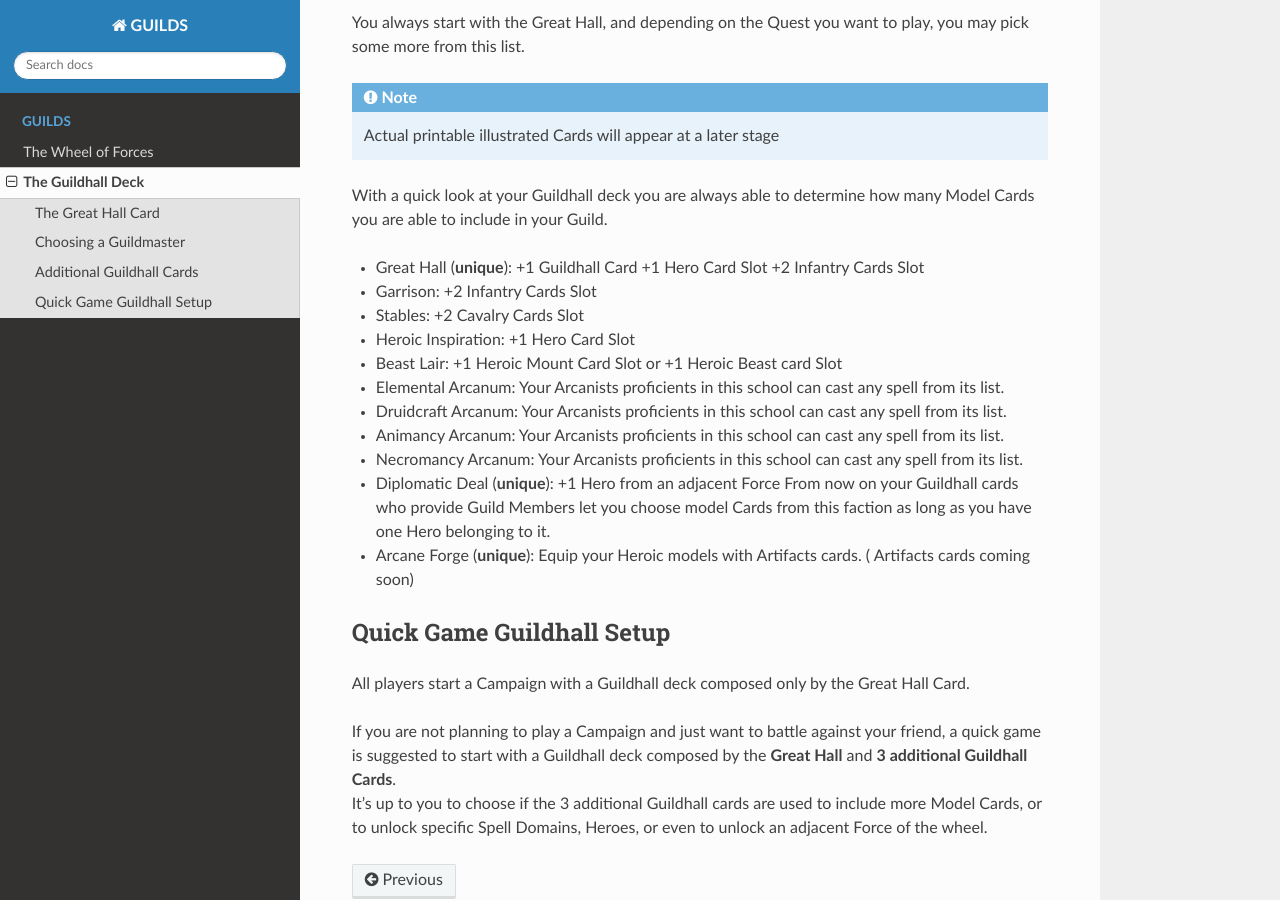
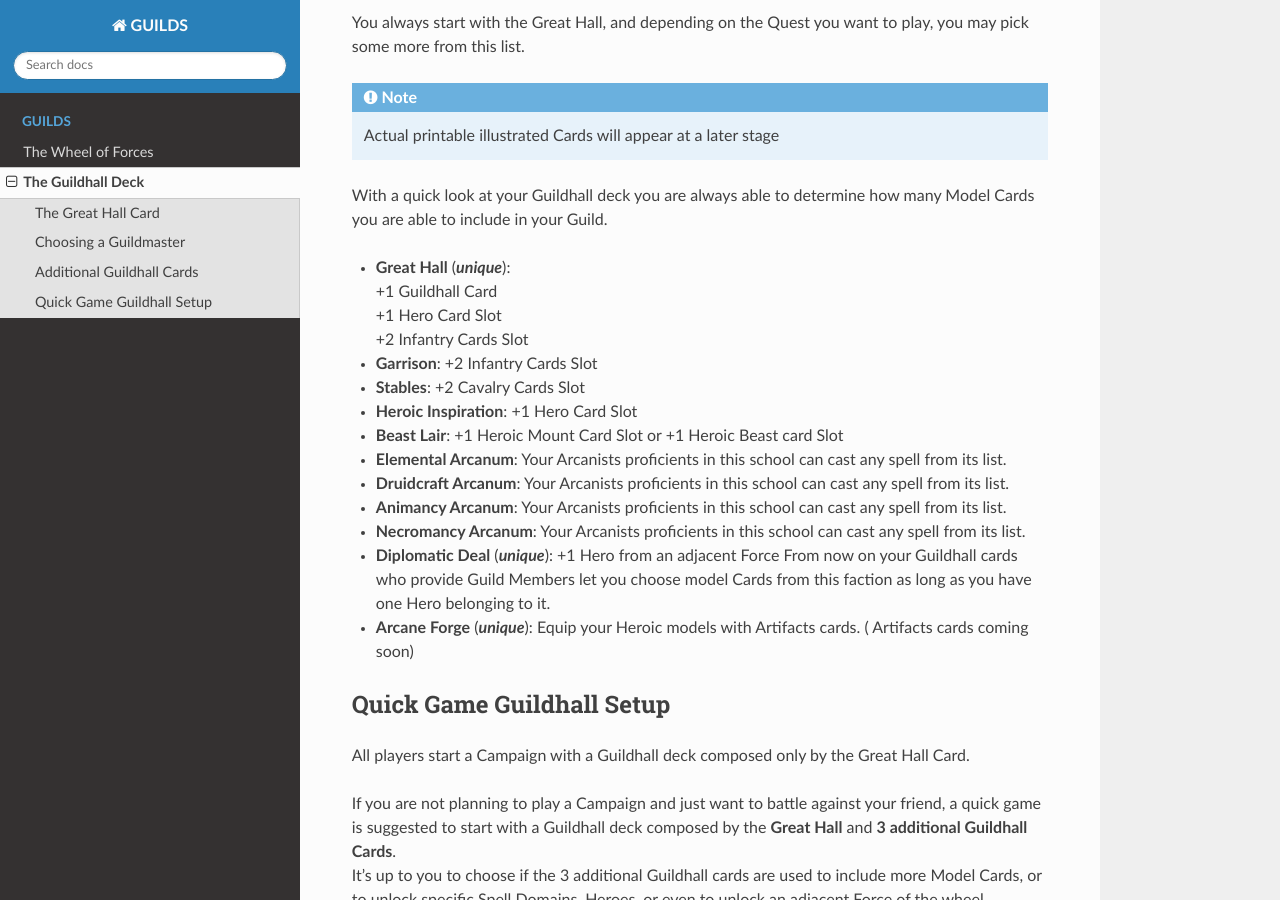
Before and after one commit to AdamLay/guilds-rules, a Sphinx documentation site: the page built from GUILDS/source/the_guildhall_deck.md, in a window 1280 px wide and 900 px high, scrolled down 1478 px. Built offline with Sphinx 7.4.7 and the Read the Docs theme 2.0.0, drawn with Linux system fonts in a browser that asks for light colours.

```diff
--- a/GUILDS/source/the_guildhall_deck.md
+++ b/GUILDS/source/the_guildhall_deck.md
@@ -55,26 +55,26 @@ Actual printable illustrated Cards will appear at a later stage
 
 With a quick look at your Guildhall deck you are always able to determine how many Model Cards you are able to include in your Guild.
 
-* Great Hall (**unique**):
-  +1 Guildhall Card
-  +1 Hero Card Slot
-  +2 Infantry Cards Slot
-* Garrison: +2 Infantry Cards Slot
-* Stables: +2 Cavalry Cards Slot
-* Heroic Inspiration: +1 Hero Card Slot
-* Beast Lair: +1 Heroic Mount Card Slot or +1 Heroic Beast card Slot
-* Elemental Arcanum: Your Arcanists
+* **Great Hall** (_**unique**_):<br>
+  +1 Guildhall Card<br>
+  +1 Hero Card Slot<br>
+  +2 Infantry Cards Slot<br>
+* **Garrison**: +2 Infantry Cards Slot
+* **Stables**: +2 Cavalry Cards Slot
+* **Heroic Inspiration**: +1 Hero Card Slot
+* **Beast Lair**: +1 Heroic Mount Card Slot or +1 Heroic Beast card Slot
+* **Elemental Arcanum**: Your Arcanists
   proficients in this school can cast any spell
   from its list.
-* Druidcraft Arcanum: Your Arcanists proficients in this school
+* **Druidcraft Arcanum**: Your Arcanists proficients in this school
   can cast any spell from its list.
-* Animancy Arcanum: Your Arcanists proficients in this school
+* **Animancy Arcanum**: Your Arcanists proficients in this school
   can cast any spell from its list.
-* Necromancy Arcanum: Your Arcanists proficients in this school
+* **Necromancy Arcanum**: Your Arcanists proficients in this school
   can cast any spell from its list.
-* Diplomatic Deal (**unique**): +1 Hero from an adjacent Force
+* **Diplomatic Deal** (_**unique**_): +1 Hero from an adjacent Force
   From now on your Guildhall cards who provide Guild Members let you choose model Cards from this faction as long as you have one Hero belonging to it.
-* Arcane Forge (**unique**): Equip your Heroic models with Artifacts cards. ( Artifacts cards coming soon)
+* **Arcane Forge** (_**unique**_): Equip your Heroic models with Artifacts cards. ( Artifacts cards coming soon)
 
 ## Quick Game Guildhall Setup
 
```
